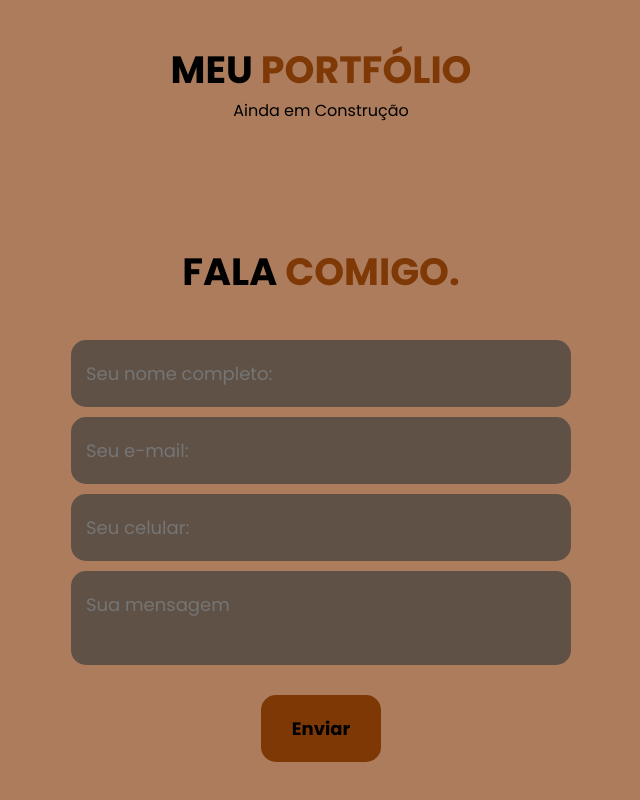
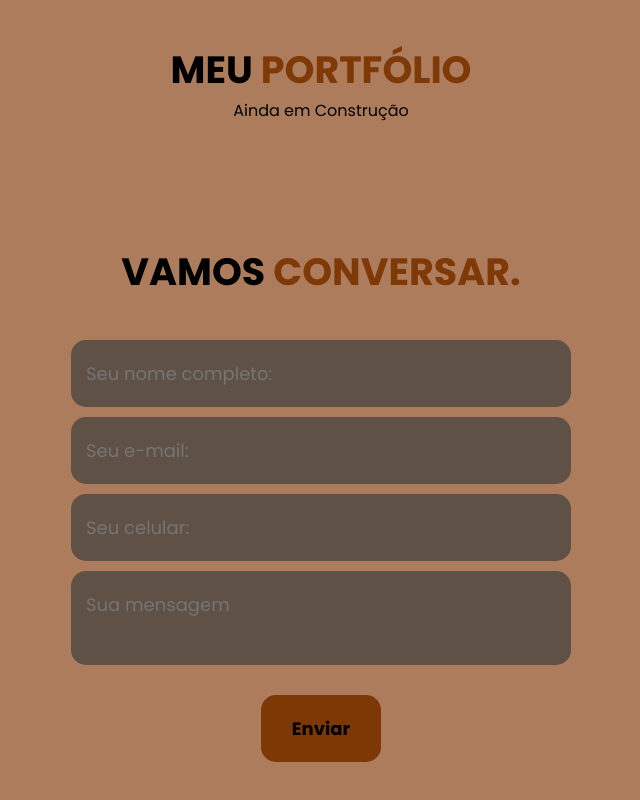
Before and after one commit to WakCHaKal/Cx7h, a plain HTML site: page index.html in a window 1280 px wide. Shown: the part 1322-2122 px from the top of the page, without its empty margins (319-959 px from the left). Drawn offline with Linux system fonts and the light colour scheme.

Commit message:
Add files via upload

```diff
--- a/index.html
+++ b/index.html
@@ -87,7 +87,7 @@
 
         <section class="formulario" id="l4">
             <div class="interface">
-                <h2 class="titulo">FALA <span>COMIGO.</span></h2>
+                <h2 class="titulo">VAMOS <span>CONVERSAR.</span></h2>
 
                 <form action="">
                     <input type="text" name="" id="" placeholder="Seu nome completo:" required>
```
